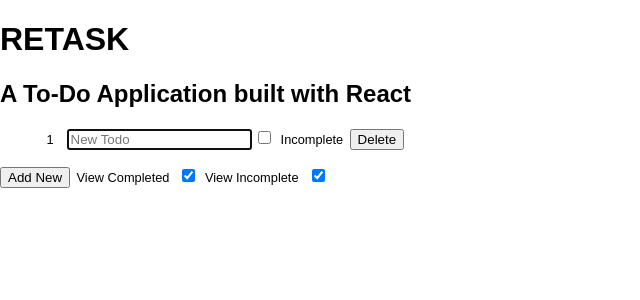
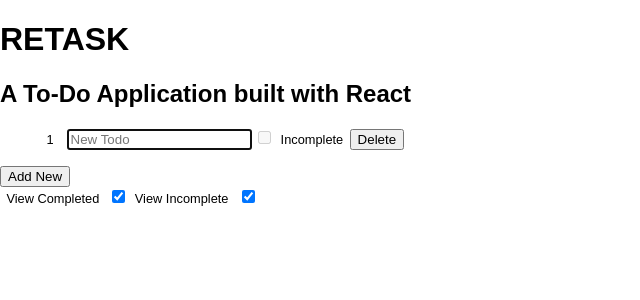
Before and after one commit to nsmeds/retask, a React (Create React App) app: page / in a window 1280 px wide. Both pictures are taken after a click on the button "Add New". Shown: the top 300 px of the page, without its empty margins (0-640 px from the left). Built offline with nearby package versions, Linux system fonts and the light colour scheme.

Commit message:
disable checkbox until input. refine input renders

```diff
--- a/package.json
+++ b/package.json
@@ -3,7 +3,9 @@
   "version": "0.1.0",
   "private": true,
   "devDependencies": {
-    "react-scripts": "0.9.5"
+    "enzyme": "^2.8.2",
+    "react-scripts": "0.9.5",
+    "react-test-renderer": "^15.5.4"
   },
   "dependencies": {
     "react": "^15.5.4",
--- a/src/components/Todos.js
+++ b/src/components/Todos.js
@@ -1,27 +1,31 @@
 import React from 'react';
+import ToggleComplete from './ToggleComplete';
 
 const Todos = props => {
 
-    console.log('props from todos', props);
+    // console.log('props from todos', props);
 
     const completedTodos = props.todos.filter(todo => todo.completed);
     const incompleteTodos = props.todos.filter(todo => !todo.completed);
     let allTodos = [];
     if (props.showComplete && props.showIncomplete) {
         allTodos = props.todos;
-    } else if (!props.showComplete) {
+    } else if (!props.showComplete && props.showIncomplete) {
         allTodos = props.todos.filter(todo => !todo.completed);
-    } else if (!props.showIncomplete) {
+    } else if (!props.showIncomplete && props.showComplete) {
         allTodos = props.todos.filter(todo => todo.completed)
     }
 
     allTodos = allTodos.map((todo, index) => {
+
+        const enabled = todo.title.length > 0; // disable 'complete/incomplete' checkbox if no text.
+
         return (
             <li key={todo.id}>
                 <label>
                     <span>{index + 1}</span>
                     <input autoFocus placeholder="New Todo" id={index} name="title" value={todo.title} onChange={props.handleInputChange} />
-                    <input type="checkbox" id={index} name="completed" value={todo.completed} onChange={props.handleInputChange} />
+                    <input type="checkbox" id={index} name="completed" checked={todo.completed} value={todo.completed} disabled={!enabled} onChange={props.handleInputChange} />
                     <span>{todo.completed ? 'Completed' : 'Incomplete'}</span>
                     <button id={index} onClick={props.deleteTodo}>Delete</button>
                 </label>
@@ -36,14 +40,7 @@
                 {allTodos}
             </ul>
             <button onClick={props.addTodo}>Add New</button>
-            <label>
-                <span>View Completed</span>
-                <input type="checkbox" checked={props.showComplete} name="showComplete" value={props.showComplete} onChange={props.toggleTodos} />
-            </label>
-            <label>
-                <span>View Incomplete</span>
-                <input type="checkbox" checked={props.showIncomplete} name="showIncomplete" value={props.showIncomplete} onChange={props.toggleTodos} />
-            </label>
+            <ToggleComplete {... props}/>
         </div>
     )
 }
--- /dev/null
+++ b/src/components/ToggleComplete.js
@@ -0,0 +1,21 @@
+import React from 'react';
+
+const ToggleComplete = props => {
+
+    // console.log(props);
+
+    return (
+        <div>
+            <label>
+                <span>View Completed</span>
+                <input type="checkbox" checked={props.showComplete} name="showComplete" value={props.showComplete} onChange={props.toggleTodos} />
+            </label>
+            <label>
+                <span>View Incomplete</span>
+                <input type="checkbox" checked={props.showIncomplete} name="showIncomplete" value={props.showIncomplete} onChange={props.toggleTodos} />
+            </label>
+        </div>
+    );
+}
+
+export default ToggleComplete;
```
Also changed, not shown: src/App.js (+4 -4 lines).
